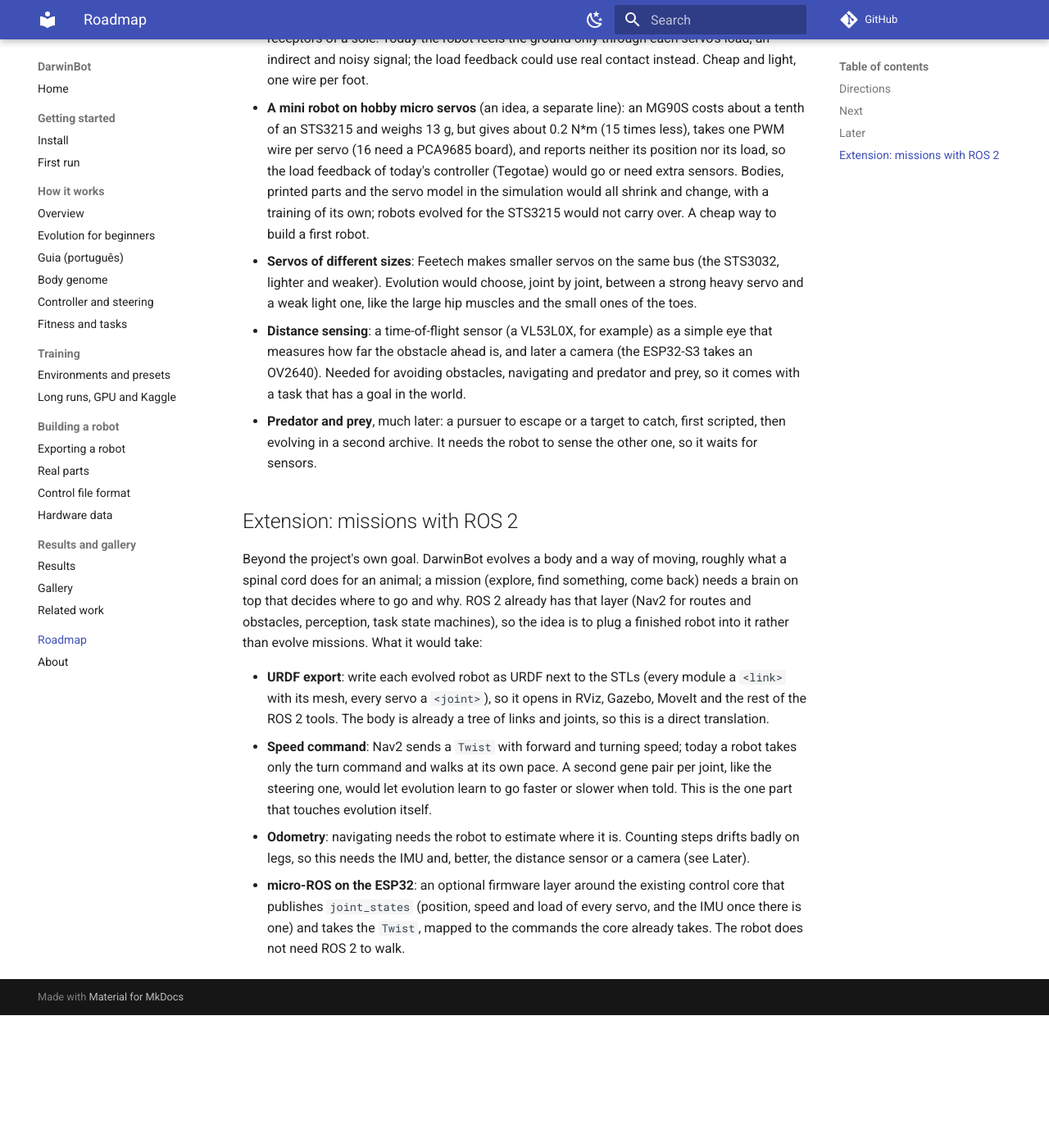
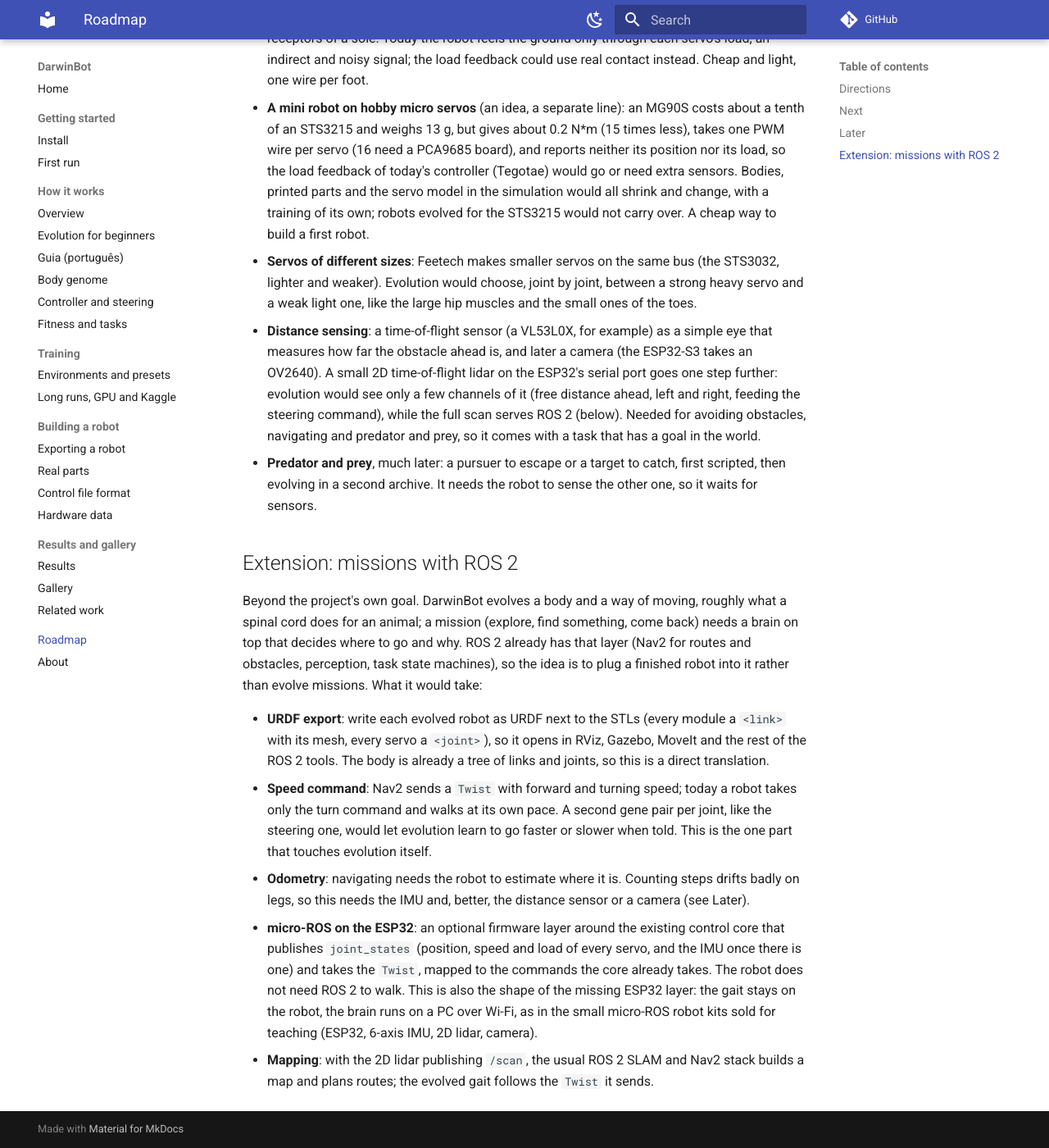
Before and after one commit to mpena2099/darwinbot, an MkDocs documentation site: the page built from docs/roadmap.md, in a window 1280 px wide and 1400 px high, scrolled down 6689 px. Shown: the whole window at 82% size. Built offline with MkDocs 1.6.1 and Material for MkDocs 9.7.7, drawn with Linux system fonts in a browser that asks for light colours; comment, search, counter and statistics services are not loaded; before the commit the page ends 7927 px from its top, so only the background shows below that.

Commit message:
Roadmap: a 2D lidar as a sensor and for mapping; micro-ROS as the shape of the ESP32 layer

```diff
--- a/docs/roadmap.md
+++ b/docs/roadmap.md
@@ -314,8 +314,12 @@ on them.
   and the small ones of the toes.
 - **Distance sensing**: a time-of-flight sensor (a VL53L0X, for example) as a
   simple eye that measures how far the obstacle ahead is, and later a camera
-  (the ESP32-S3 takes an OV2640). Needed for avoiding obstacles, navigating and
-  predator and prey, so it comes with a task that has a goal in the world.
+  (the ESP32-S3 takes an OV2640). A small 2D time-of-flight lidar on the
+  ESP32's serial port goes one step further: evolution would see only a few
+  channels of it (free distance ahead, left and right, feeding the steering
+  command), while the full scan serves ROS 2 (below). Needed for avoiding
+  obstacles, navigating and predator and prey, so it comes with a task that has
+  a goal in the world.
 - **Predator and prey**, much later: a pursuer to escape or a target to catch,
   first scripted, then evolving in a second archive. It needs the robot to
   sense the other one, so it waits for sensors.
@@ -345,3 +349,9 @@ than evolve missions. What it would take:
   control core that publishes `joint_states` (position, speed and load of
   every servo, and the IMU once there is one) and takes the `Twist`, mapped to
   the commands the core already takes. The robot does not need ROS 2 to walk.
+  This is also the shape of the missing ESP32 layer: the gait stays on the
+  robot, the brain runs on a PC over Wi-Fi, as in the small micro-ROS robot
+  kits sold for teaching (ESP32, 6-axis IMU, 2D lidar, camera).
+- **Mapping**: with the 2D lidar publishing `/scan`, the usual ROS 2 SLAM and
+  Nav2 stack builds a map and plans routes; the evolved gait follows the
+  `Twist` it sends.
```
